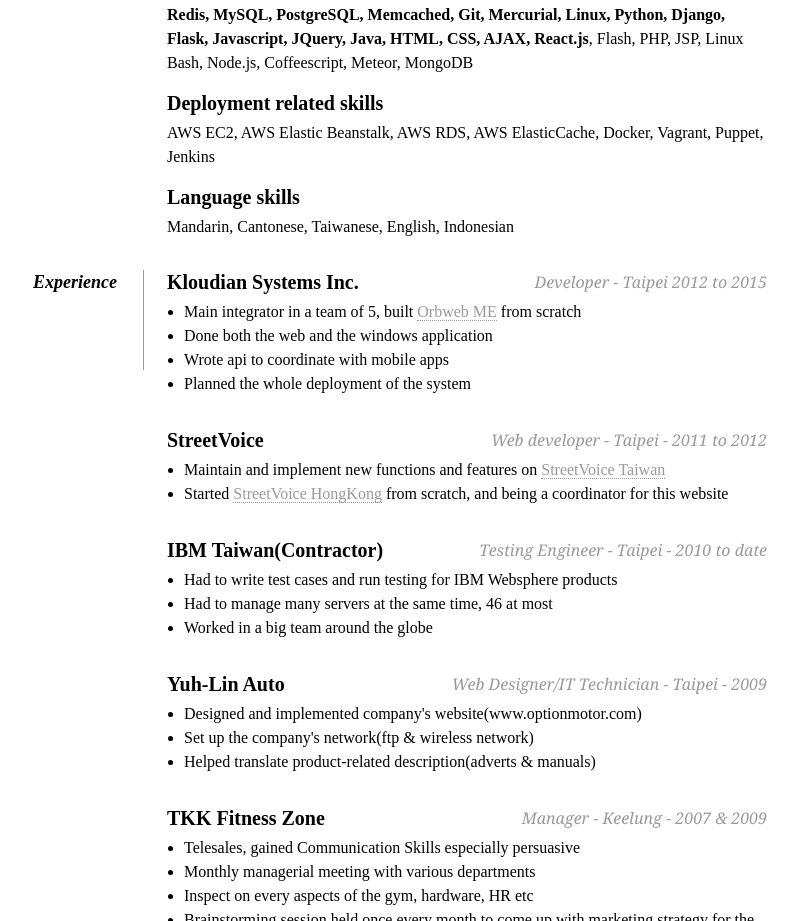
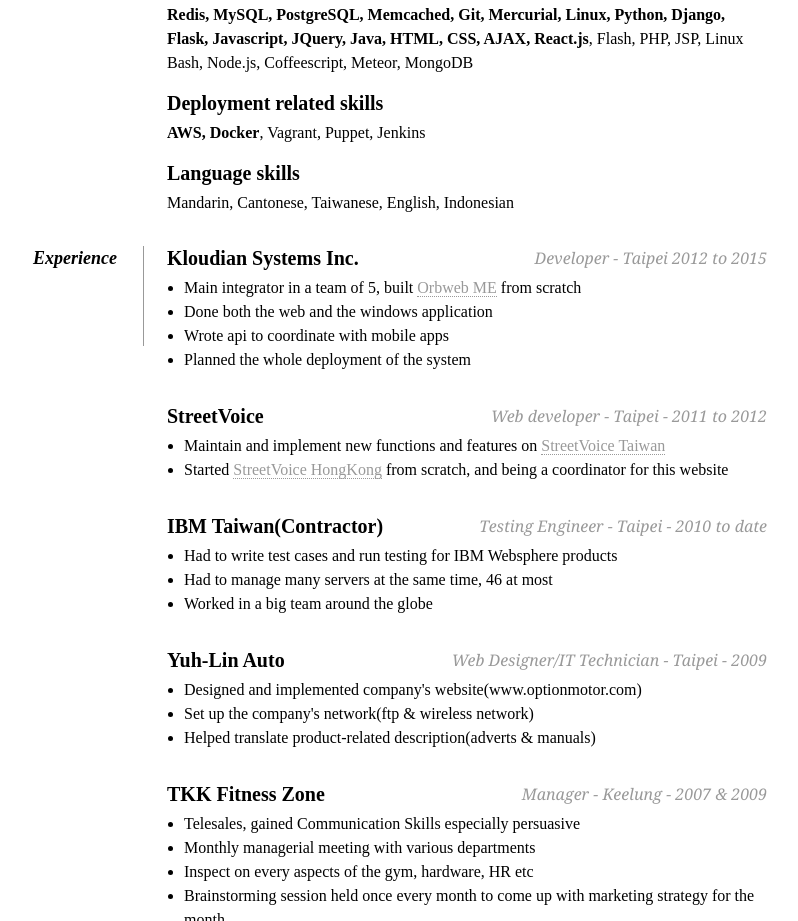
Before and after one commit to genxstylez/genxstylez.github.io, a plain HTML site: page index.html in a window 1280 px wide. Shown: the part 1432-2353 px from the top of the page, without its empty margins (273-1071 px from the left). Drawn offline with Linux system fonts and the light colour scheme.

Commit message:
Update index.html

```diff
--- a/index.html
+++ b/index.html
@@ -120,7 +120,7 @@
                 <p><strong>Redis, MySQL, PostgreSQL, Memcached, Git, Mercurial, Linux, Python, Django, Flask, Javascript, JQuery, Java, HTML, CSS, AJAX, React.js</strong>, Flash, PHP, JSP, Linux Bash, Node.js, Coffeescript, Meteor, MongoDB</p>
 
                 <h2>Deployment related skills</h2>
-                <p><strong></strong>AWS EC2, AWS Elastic Beanstalk, AWS RDS, AWS ElasticCache, Docker</strong>, Vagrant, Puppet, Jenkins</p>
+                <p><strong>AWS, Docker</strong>, Vagrant, Puppet, Jenkins</p>
 
                 <h2>Language skills</h2>
               <p>Mandarin, Cantonese, Taiwanese, English, Indonesian</p>
```
